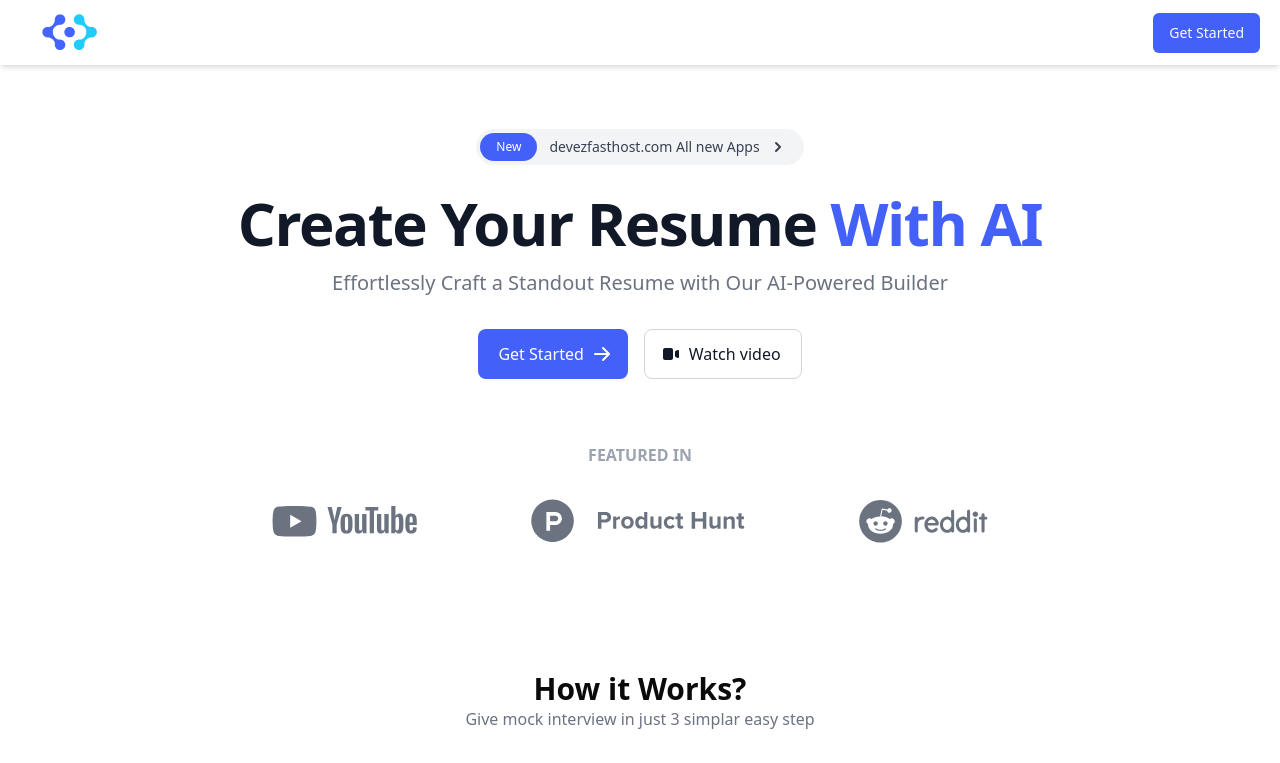
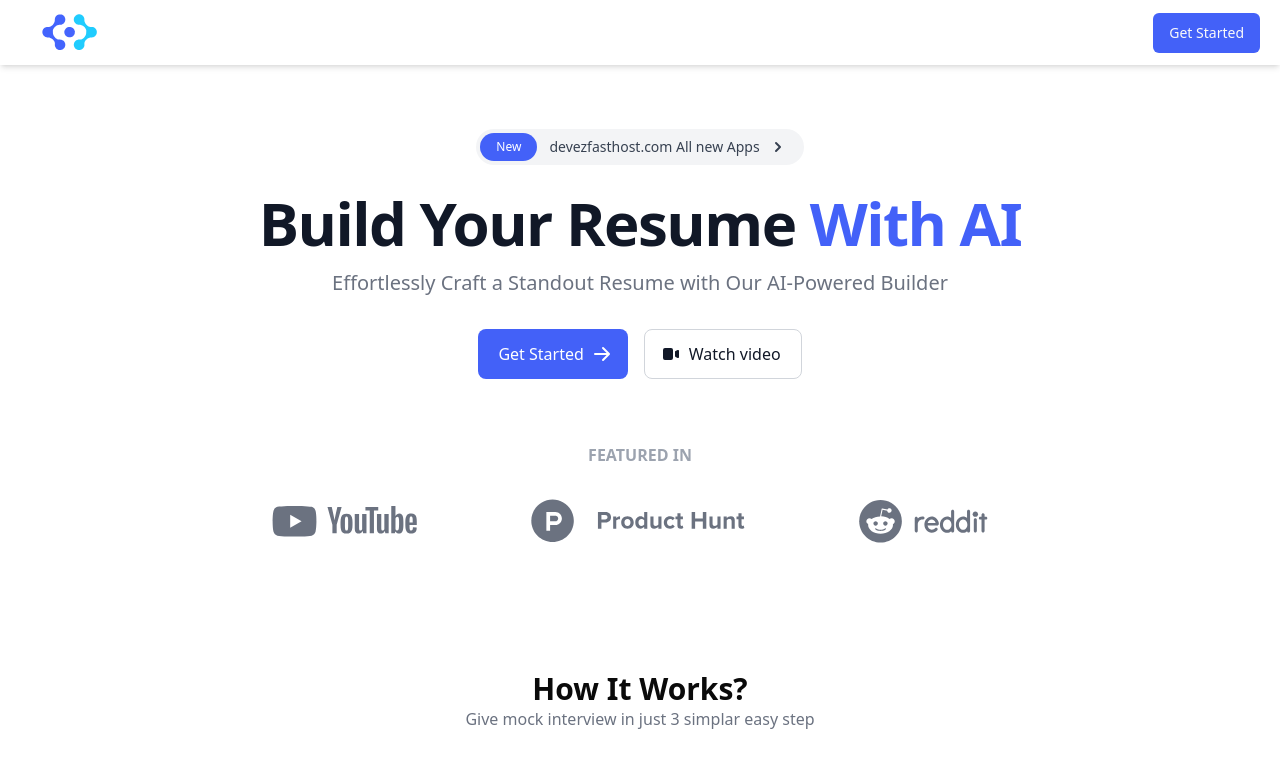
Before and after one commit to trtien05/AI-Resume-Generate, a React (Vite) app: page / in a window 1280 px wide. Shown: the top 763 px of the page. Built offline with nearby package versions, Linux system fonts and the light colour scheme; no server answers.

Commit message:
fix title

```diff
--- a/src/dashboard/components/ResumeCardItem.jsx
+++ b/src/dashboard/components/ResumeCardItem.jsx
@@ -1,12 +1,10 @@
-import { Loader2Icon, MoreVertical, Notebook } from 'lucide-react'
-import React, { useState } from 'react'
+import { Loader2Icon, MoreVertical } from 'lucide-react'
+import { useState } from 'react'
 import { Link, useNavigate } from 'react-router-dom'
 import {
   DropdownMenu,
   DropdownMenuContent,
   DropdownMenuItem,
-  DropdownMenuLabel,
-  DropdownMenuSeparator,
   DropdownMenuTrigger,
 } from "@/components/ui/dropdown-menu"
 import {
--- a/src/home/index.jsx
+++ b/src/home/index.jsx
@@ -16,7 +16,7 @@ function Home() {
               <svg className="ml-2 w-5 h-5" fill="currentColor" viewBox="0 0 20 20" xmlns="http://www.w3.org/2000/svg"><path fillRule="evenodd" d="M7.293 14.707a1 1 0 010-1.414L10.586 10 7.293 6.707a1 1 0 011.414-1.414l4 4a1 1 0 010 1.414l-4 4a1 1 0 01-1.414 0z" clipRule="evenodd"></path></svg>
             </a>
             <h1 className="mb-4 text-4xl font-extrabold tracking-tight leading-none text-gray-900 md:text-5xl lg:text-6xl dark:text-white">
-              Create Your Resume <span className='text-primary'>With AI</span> </h1>
+              Build Your Resume <span className='text-primary'>With AI</span> </h1>
             <p className="mb-8 text-lg font-normal text-gray-500 lg:text-xl sm:px-16 xl:px-48 dark:text-gray-400">Effortlessly Craft a Standout Resume with Our AI-Powered Builder</p>
             <div className="flex flex-col mb-8 lg:mb-16 space-y-4 sm:flex-row sm:justify-center sm:space-y-0 sm:space-x-4">
               <a href="/dashboard" className="inline-flex justify-center items-center py-3 px-5 text-base font-medium text-center text-white rounded-lg bg-primary hover:bg-primary focus:ring-4 focus:ring-primary-300 dark:focus:ring-primary-900">
@@ -39,7 +39,7 @@ function Home() {
           </div>
         </section>
         <section className="py-8 bg-white z-50 px-4 mx-auto max-w-screen-xl text-center lg:py-16 lg:px-12">
-          <h2 className="font-bold text-3xl">How it Works?</h2>
+          <h2 className="font-bold text-3xl">How It Works?</h2>
           <h2 className="text-md text-gray-500">Give mock interview in just 3 simplar easy step</h2>
 
           <div className="mt-8 grid grid-cols-1 gap-8 md:grid-cols-2 lg:grid-cols-3">
```
